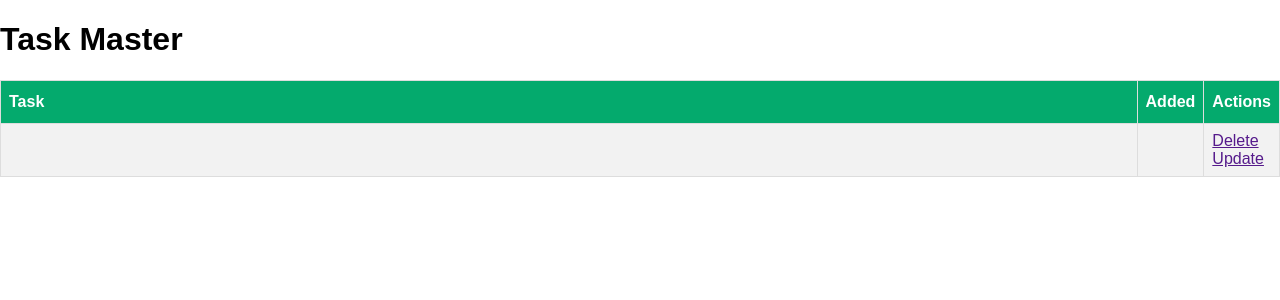
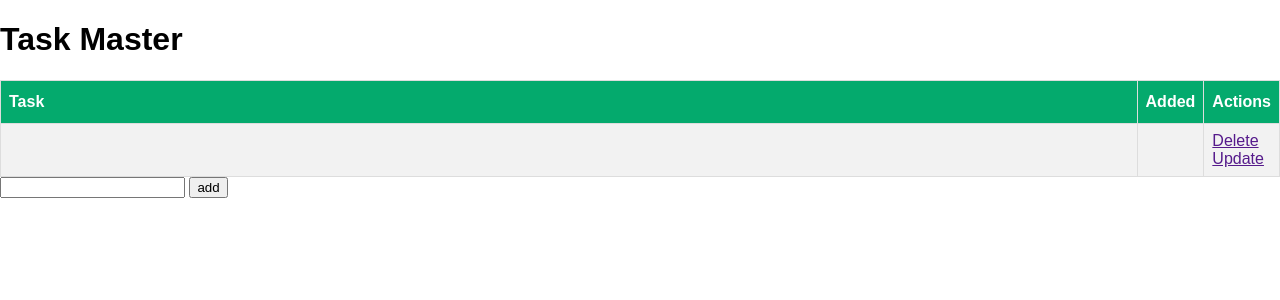
Before and after one commit to AdityaDanturthi/Flask-To-Do-App, a Flask app: page / in a window 1280 px wide. Shown: the top 300 px of the page. Run offline with Flask 2, Linux system fonts and the light colour scheme.

Commit message:
added methods to the index

```diff
--- a/app.py
+++ b/app.py
@@ -16,7 +16,7 @@ class Todo(db.Model):
 def __repr__(self):
     return '<Task %r>' % self.id
 
-@app.route('/')
+@app.route('/', methods = ['POST', 'GET'])
 def index():
     return render_template('index.html')
 
--- a/templates/index.html
+++ b/templates/index.html
@@ -24,5 +24,10 @@
             </td>
         </tr>
     </table>
+
+    <form action="/" method="POST">
+        <input type="text" name="content" id="content">
+        <input type="submit" value="add">
+    </form>
 </div>
 {% endblock %}
```
